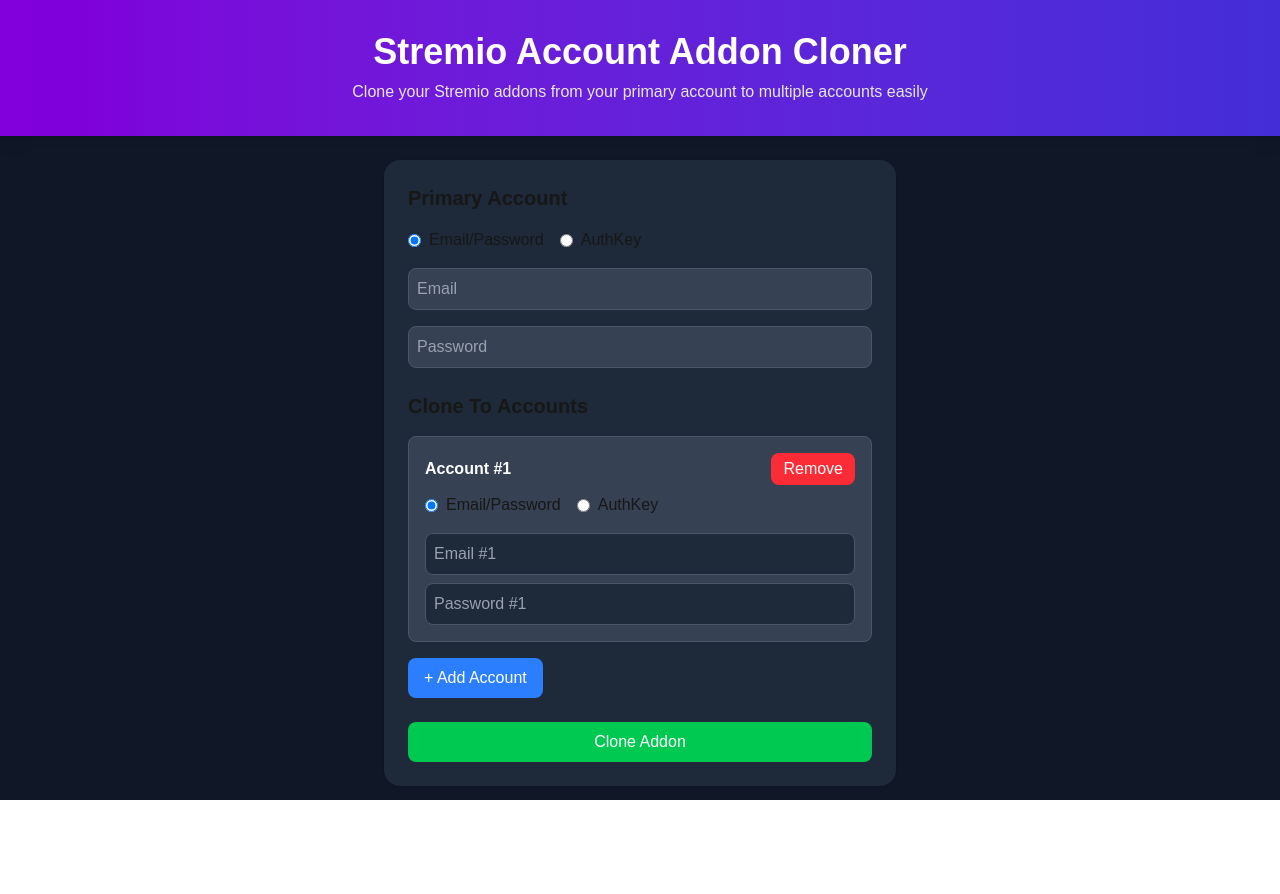
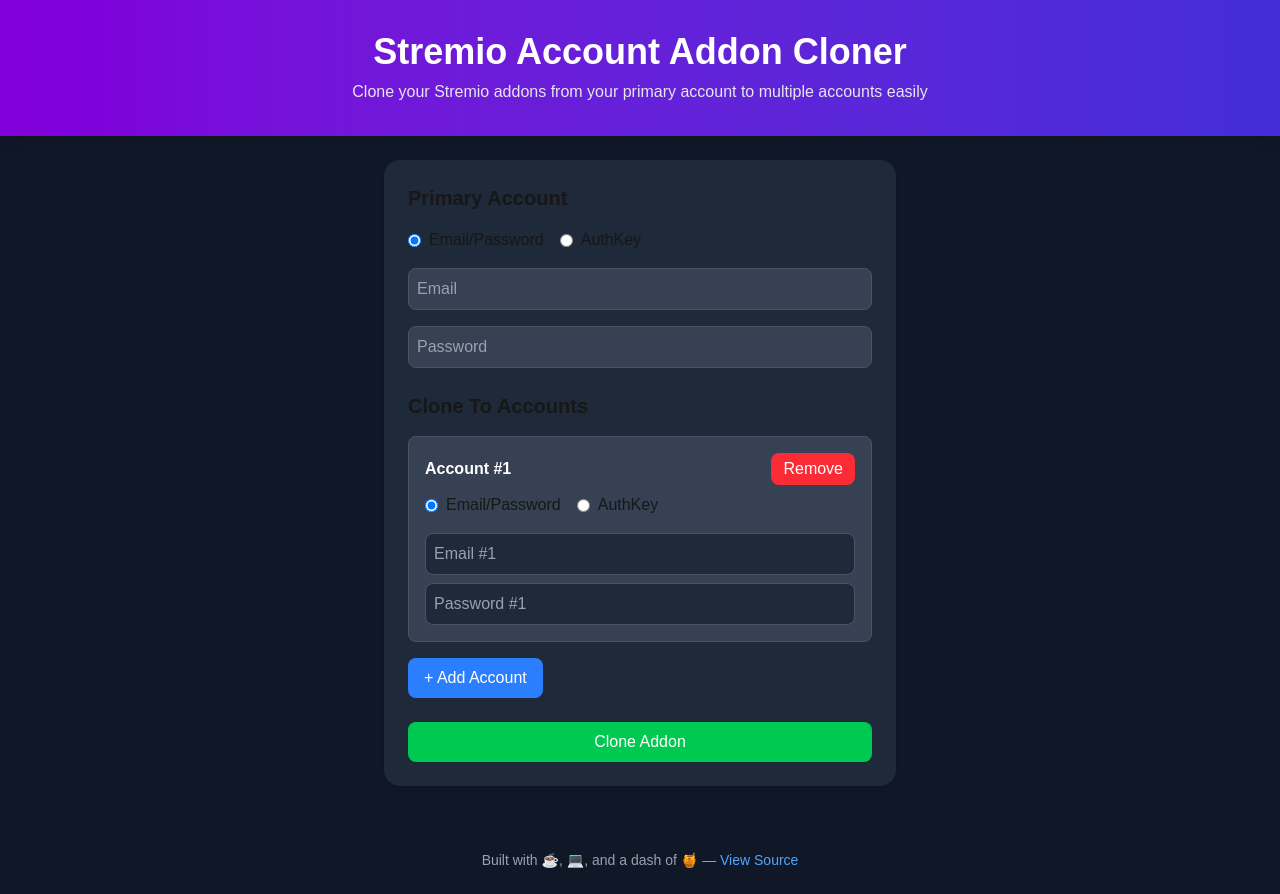
Before and after one commit to oozmakafa/stremio-account-addon-cloner, a Next.js app: page / in a window 1280 px wide. Before the commit the page ends 800 px from the top, so only its background shows below. Built offline with nearby package versions, Linux system fonts and the light colour scheme.

Commit message:
Updated footer

```diff
--- a/src/app/page.tsx
+++ b/src/app/page.tsx
@@ -304,6 +304,17 @@
           </button>
         </div>
       </div>
+      <footer className="mt-10 py-6 text-center text-gray-400 text-sm">
+        Built with ☕, 💻, and a dash of 🍯 —{" "}
+        <a
+          href="https://github.com/oozmakafa/stremio-account-addon-cloner"
+          target="_blank"
+          rel="noopener noreferrer"
+          className="text-blue-400 hover:underline"
+        >
+          View Source
+        </a>
+      </footer>
     </main>
   );
 }
```
